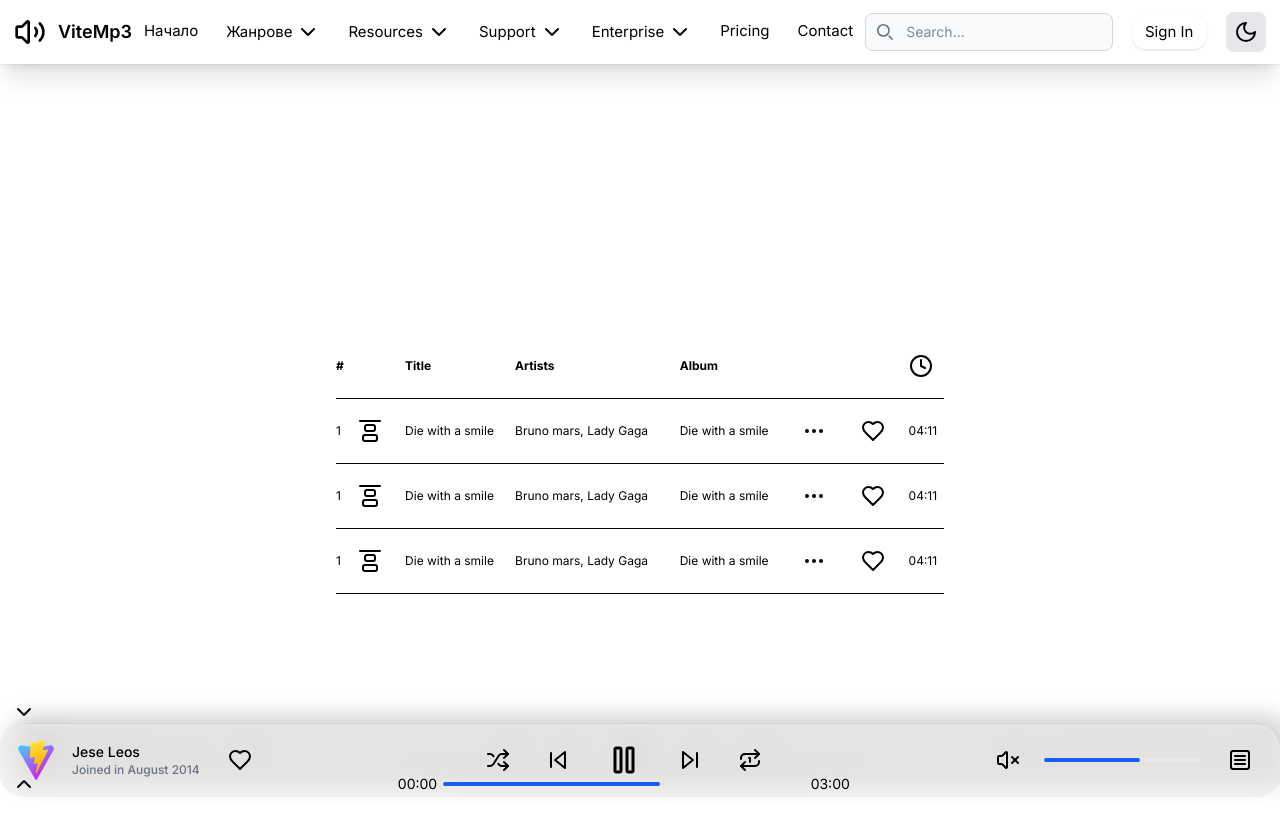
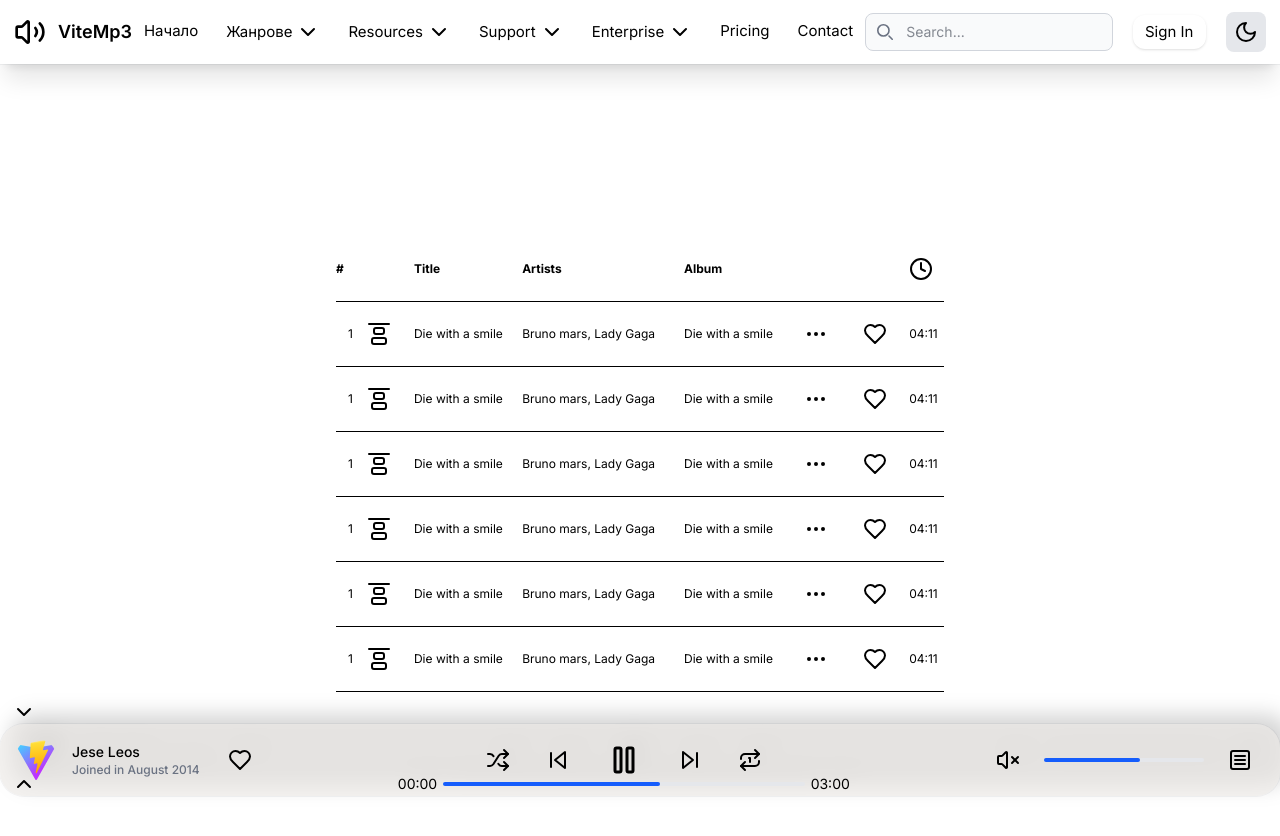
Before and after one commit to MDimidov/ViteMp3, a React (Vite) app: page / in a window 1280 px wide. Shown: the top 836 px of the page. Built offline with nearby package versions, Linux system fonts and the light colour scheme.

Commit message:
Update Songs.jsx add SongItem.jsx

```diff
--- /dev/null
+++ b/src/components/Songs/SongItem.jsx
@@ -0,0 +1,48 @@
+import {
+    AlignVerticalJustifyStartIcon,
+    EllipsisIcon,
+    HeartIcon,
+    PlayIcon,
+} from "lucide-react";
+import { btnClass } from "../../utils/utils";
+
+const trClass = "border-y group hover:bg-black/5 dark:hover:bg-white/5";
+const tdClass = "py-4";
+export default function SongItem() {
+
+    return (
+        <tr className={`${trClass}`}>
+            <td className={`${tdClass} max-w-4`}>
+                <button className={`${btnClass} group-hover:hidden`}> 1</button>
+                <button className={`${btnClass} hidden group-hover:block`}>
+                    <PlayIcon width={12} height={12} fill="currentColor" />
+                </button>
+            </td>
+            <td className={tdClass}>
+                <button className={btnClass}>
+                    <AlignVerticalJustifyStartIcon />
+                </button>
+            </td>
+            <td className={tdClass}>Die with a smile</td>
+
+            <td className={tdClass}>Bruno mars, Lady Gaga</td>
+
+            <td className={tdClass}>Die with a smile</td>
+
+            <td className={tdClass}>
+                <button className={btnClass}>
+                    <EllipsisIcon />
+                </button>
+            </td>
+
+            <td className={tdClass}>
+                <button className={btnClass}>
+                    <HeartIcon />
+                </button>{" "}
+            </td>
+            <td className={tdClass}>
+                <span>04:11</span>
+            </td>
+        </tr>
+    )
+}
--- a/src/components/Songs/Songs.jsx
+++ b/src/components/Songs/Songs.jsx
@@ -1,20 +1,12 @@
-import {
-    AlignVerticalJustifyStartIcon,
-    ClockIcon,
-    EllipsisIcon,
-    HeartIcon,
-    PlayIcon,
-} from "lucide-react";
-import { btnClass } from "../../utils/utils";
+import { ClockIcon } from "lucide-react";
+import SongItem from "./SongItem";
 
 export default function Songs() {
-    const trClass = "border-y group";
-    const tdClass = "py-4";
     return (
-        <div className="w-full flex-center justify-items-start">
+        <div className="w-full flex justify-items-start">
             <table className="w-full text-xs text-left">
                 <thead className="text-xs">
-                    <tr className="py-7">
+                    <tr className="py-7 ">
                         <th className="py-6">#</th>
                         <th></th>
                         <th>Title</th>
@@ -28,111 +20,12 @@
                     </tr>
                 </thead>
                 <tbody>
-                    <tr className={`${trClass}`}>
-                        <td className={tdClass}>
-                            <span className="group-hover:hidden">1</span>
-                            <span className="hidden group-hover:block">
-                                <button className={btnClass}>
-                                    <PlayIcon width={12} height={12} fill="currentColor" />
-                                </button>
-                            </span>
-                        </td>
-                        <td className={tdClass}>
-                            <button className={btnClass}>
-                                <AlignVerticalJustifyStartIcon />
-                            </button>
-                        </td>
-                        <td className={tdClass}>Die with a smile</td>
-
-                        <td className={tdClass}>Bruno mars, Lady Gaga</td>
-
-                        <td className={tdClass}>Die with a smile</td>
-
-                        <td className={tdClass}>
-                            <button className={btnClass}>
-                                <EllipsisIcon />
-                            </button>
-                        </td>
-
-                        <td className={tdClass}>
-                            <button className={btnClass}>
-                                <HeartIcon />
-                            </button>{" "}
-                        </td>
-                        <td className={tdClass}>
-                            <span>04:11</span>
-                        </td>
-                    </tr>
-                    <tr className={trClass}>
-                        <td className={tdClass}>
-                            <span className="group-hover:hidden">1</span>
-                            <span className="hidden group-hover:block">
-                                <button className={btnClass}>
-                                    <PlayIcon width={12} height={12} fill="currentColor" />
-                                </button>
-                            </span>
-                        </td>
-                        <td className={tdClass}>
-                            <button className={btnClass}>
-                                <AlignVerticalJustifyStartIcon />
-                            </button>
-                        </td>
-                        <td className={tdClass}>Die with a smile</td>
-
-                        <td className={tdClass}>Bruno mars, Lady Gaga</td>
-
-                        <td className={tdClass}>Die with a smile</td>
-
-                        <td className={tdClass}>
-                            <button className={btnClass}>
-                                <EllipsisIcon />
-                            </button>
-                        </td>
-
-                        <td className={tdClass}>
-                            <button className={btnClass}>
-                                <HeartIcon />
-                            </button>{" "}
-                        </td>
-                        <td className={tdClass}>
-                            <span>04:11</span>
-                        </td>
-                    </tr>
-                    <tr className={trClass}>
-                        <td className={tdClass}>
-                            <span className="group-hover:hidden">1</span>
-                            <span className="hidden group-hover:block">
-                                <button className={btnClass}>
-                                    <PlayIcon width={12} height={12} fill="currentColor" />
-                                </button>
-                            </span>
-                        </td>
-                        <td className={tdClass}>
-                            <button className={btnClass}>
-                                <AlignVerticalJustifyStartIcon />
-                            </button>
-                        </td>
-                        <td className={tdClass}>Die with a smile</td>
-
-                        <td className={tdClass}>Bruno mars, Lady Gaga</td>
-
-                        <td className={tdClass}>Die with a smile</td>
-
-                        <td className={tdClass}>
-                            <button className={btnClass}>
-                                <EllipsisIcon />
-                            </button>
-                        </td>
-
-                        <td className={tdClass}>
-                            <button className={btnClass}>
-                                <HeartIcon />
-                            </button>{" "}
-                        </td>
-                        <td className={tdClass}>
-                            <span>04:11</span>
-                        </td>
-                    </tr>
+                    <SongItem />
+                    <SongItem />
+                    <SongItem />
+                    <SongItem />
+                    <SongItem />
+                    <SongItem />
                 </tbody>
             </table>
         </div>
--- a/src/utils/utils.js
+++ b/src/utils/utils.js
@@ -153,4 +153,4 @@
 ];
 
 
-export const btnClass = 'gap-1 hover:bg-white/5 cursor-pointer px-3 py-1 rounded-xl';
+export const btnClass = 'gap-1 hover:bg-black/5 dark:hover:bg-white/5 cursor-pointer px-3 py-1 rounded-xl';
```
Also changed, not shown: public/data.txt (added).
